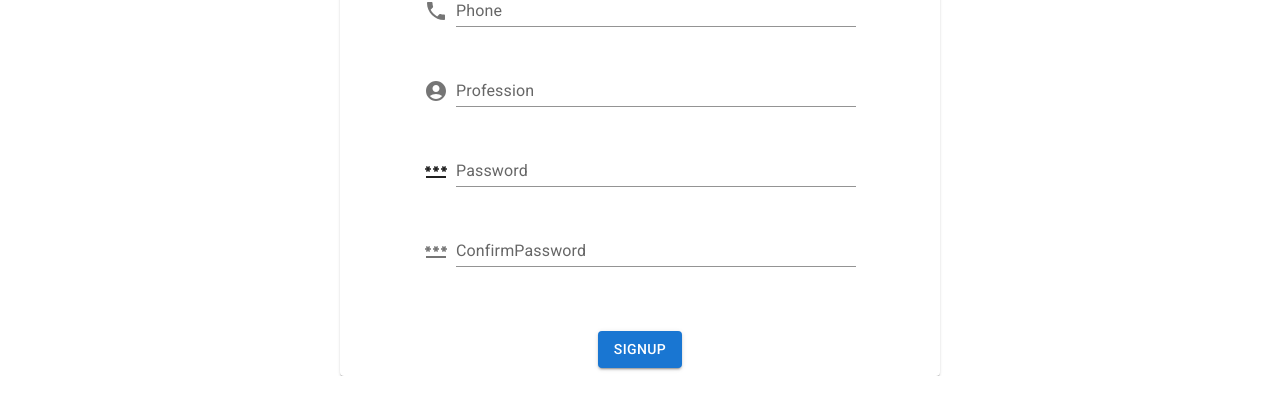
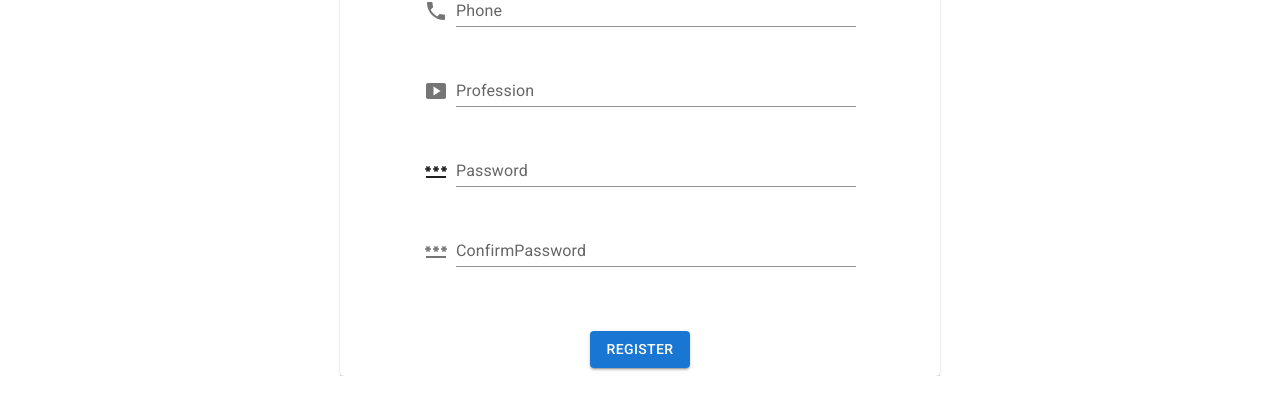
Before and after one commit to saadzafar649/MernPortfolio, a React (Create React App) app in the folder client/: page /signup in a window 1280 px wide. Shown: the part 373-788 px from the top of the page. Built offline with nearby package versions, Linux system fonts and the light colour scheme.

Commit message:
fix: signup screen icon

```diff
--- a/client/src/components/Signup.js
+++ b/client/src/components/Signup.js
@@ -4,6 +4,7 @@ import Mail from '@mui/icons-material/Mail';
 import Phone from '@mui/icons-material/Phone';
 import Password from '@mui/icons-material/Password';
 import PasswordTwoTone from '@mui/icons-material/PasswordTwoTone';
+import SmartDisplayIcon from '@mui/icons-material/SmartDisplay';
 // import '@mui/icons-material/index'
 import '@fontsource/roboto/300.css';
 import '@fontsource/roboto/400.css';
@@ -39,7 +40,7 @@ const Signup = () => {
           </Box>
 
           <Box sx={{ display: 'flex', alignItems: 'flex-end', margin: 2 }}>
-            <AccountCircle sx={{ color: 'action.active', mr: 1, my: 0.5 }} />
+            <SmartDisplayIcon sx={{ color: 'action.active', mr: 1, my: 0.5 }} />
             <TextField id="profession" label="Profession" variant="standard" sx={{ width: 400 }} />
           </Box>
 
@@ -57,7 +58,7 @@ const Signup = () => {
 
           <NavLink className="nav-link " aria-current="page" to="/login" sx={{ margin: 2, display: 'flex',justifySelf:'center' }}>
             <Button key={1} color="primary" variant='contained'>
-              Signup
+              Register
             </Button>
           </NavLink>
         </CardActions>
```
